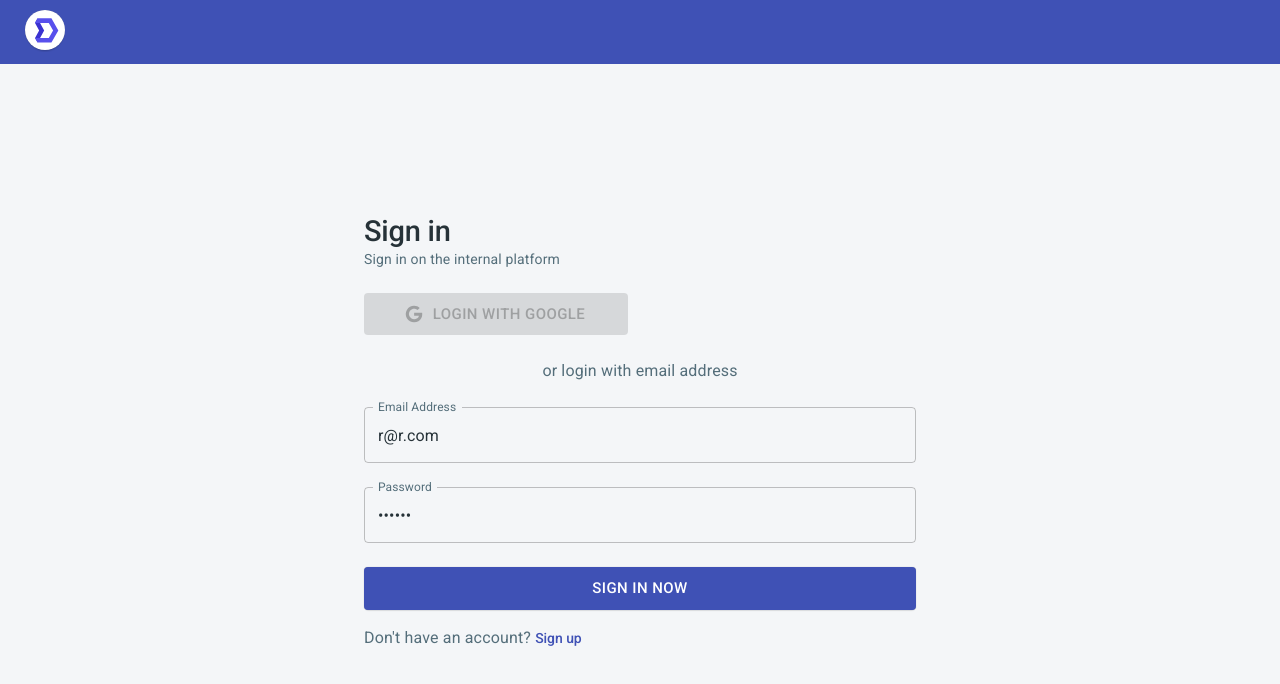
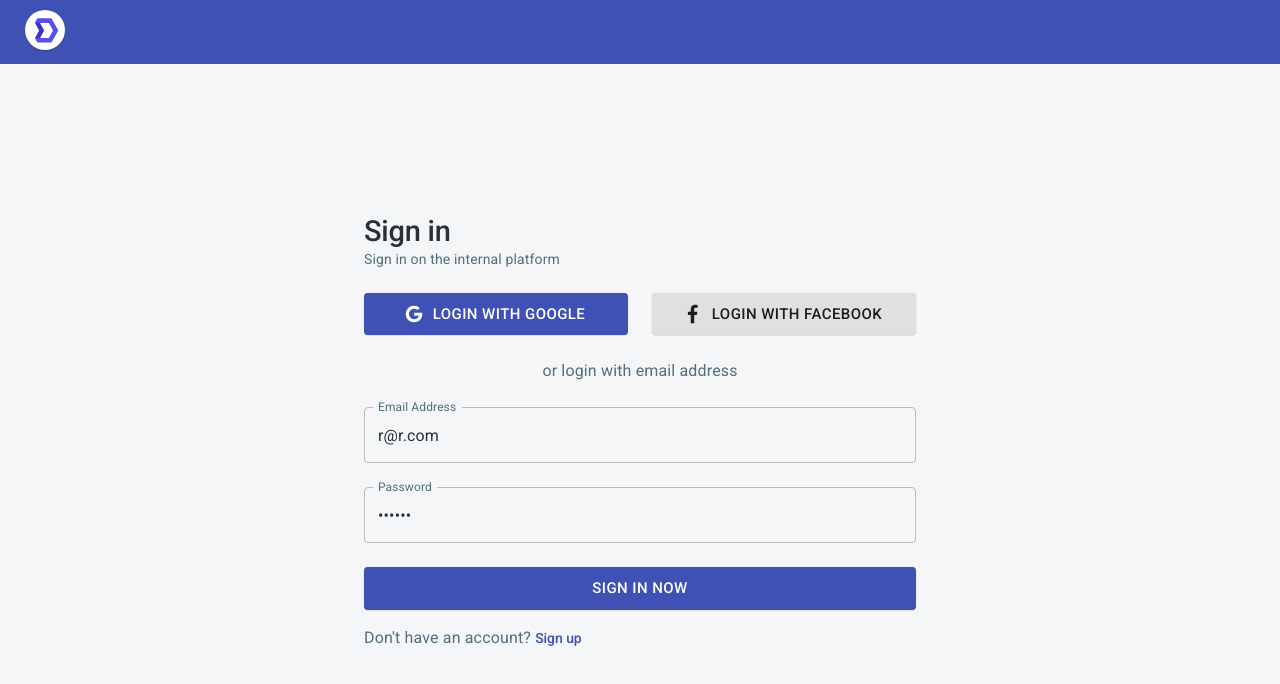
Before and after one commit to RahulMisra2000/ACCF_FInal, a React (Create React App) app: page /login in a window 1280 px wide. Shown: the top 684 px of the page. Built offline with nearby package versions, Linux system fonts and the light colour scheme; no server answers.

Commit message:
Caching implemented

```diff
--- a/src/config/firebaseConfig.js
+++ b/src/config/firebaseConfig.js
@@ -16,10 +16,21 @@ const firebaseConfig = {
 
 firebase.initializeApp(firebaseConfig);
 
+// Here auth is being used as a namespace
+const googleProvider = new firebase.auth.GoogleAuthProvider();
+googleProvider.addScope('profile');
+googleProvider.addScope('email');
+
+const facebookProvider = new firebase.auth.FacebookAuthProvider();
+facebookProvider.addScope('user_birthday');
+
 const db = firebase.firestore();
+
+// Here auth is an object
 const auth = firebase.auth();
 console.dir(auth);
 
+// EMULATORS
 if (config.firestoreEmulator) {
   db.useEmulator('localhost', 8080);
   console.log('Firestore Emulator is being used');
@@ -31,9 +42,12 @@ if (config.authEmulator) {
   console.log('Auth Emulator is being used');
 }
 
+// EXPORT
 const firebaseProducts = {
   db,
-  auth
+  auth,
+  googleProvider,
+  facebookProvider
 };
 
 export default firebaseProducts;
--- a/src/layouts/DashboardLayout/NavBar/index.js
+++ b/src/layouts/DashboardLayout/NavBar/index.js
@@ -1,7 +1,7 @@
 import React, { useEffect, useContext } from 'react';
 import { Link as RouterLink, useLocation } from 'react-router-dom';
 import PropTypes from 'prop-types';
-import userContext from 'src/contexts/userContext';
+import AppContext from 'src/contexts/appContext';
 import {
   Avatar,
   Box,
@@ -110,8 +110,8 @@ const useStyles = makeStyles(() => ({
 const NavBar = ({ onMobileClose, openMobile }) => {
   const classes = useStyles();
   const location = useLocation();
-  const usr = useContext(userContext);
-  populateItems(usr);
+  const { isLoggedIn } = useContext(AppContext);
+  populateItems(isLoggedIn);
 
   useEffect(() => {
     if (openMobile && onMobileClose) {
--- a/src/layouts/DashboardLayout/TopBar.js
+++ b/src/layouts/DashboardLayout/TopBar.js
@@ -15,7 +15,7 @@ import MenuIcon from '@material-ui/icons/Menu';
 import NotificationsIcon from '@material-ui/icons/NotificationsOutlined';
 import InputIcon from '@material-ui/icons/Input';
 import Logo from 'src/components/Logo';
-import userContext from 'src/contexts/userContext';
+import AppContext from 'src/contexts/appContext';
 import firebaseProducts from 'src/config/firebaseConfig';
 
 const useStyles = makeStyles(() => ({
@@ -33,7 +33,7 @@ const TopBar = ({
 }) => {
   const classes = useStyles();
   const [notifications] = useState([]);
-  const user = useContext(userContext);
+  const { user } = useContext(AppContext);
 
   const { auth } = firebaseProducts;
 
--- a/src/services/useFirestore.js
+++ b/src/services/useFirestore.js
@@ -1,5 +1,6 @@
-import { useState, useEffect } from 'react';
+import { useState, useEffect, useContext } from 'react';
 import firebaseProducts from 'src/config/firebaseConfig';
+import AppContext from 'src/contexts/appContext';
 
 const { db } = firebaseProducts;
 
@@ -12,21 +13,32 @@ const useFirestore = (collectionName, searchTerm) => {
 
   const coll = db.collection(collectionName);
   // https://firebase.google.com/docs/firestore/query-data/get-data
+  const { cArray, populateCustomerArray } = useContext(AppContext);
 
   useEffect(() => {
+    // if there is data in the customer's array in the context then we need not go out
+    // and get the data from Firestore
+    if (collectionName === 'customers' && cArray.length) {
+      console.log('%cGetting Data From Cache, not Firestore', 'color:red');
+      console.log(cArray);
+      setIsLoading(false);
+      setData([...cArray]);
+      setError(null);
+    } else { // Get the data from Firestore
       setIsLoading(true);
 
       // setTimeout is ONLY FOR DELAY SIMULATION -- Remove it when GOING LIVE
       setTimeout(() => {
         const d = [];
 
-      (collectionName === 'customers' && searchTerm ? coll.where('name', '==', searchTerm) : coll).get()
+        (collectionName === 'customers' && searchTerm ? coll.where('name', '==', searchTerm) : coll).orderBy('createdAt', 'desc').get()
           .then((querySnapshot) => {
             querySnapshot.forEach((doc) => {
               // doc.data() is never undefined for query doc snapshots
               d.push({ ...doc.data(), id: doc.id });
             });
             setData(d);
+            populateCustomerArray(d);
             setError(null);
           })
           .catch((err) => {
@@ -38,7 +50,7 @@ const useFirestore = (collectionName, searchTerm) => {
             console.log(d);
           });
       }, 1500);
-
+    } // else
     return () => {
       console.log('unmounted');
     };
--- a/src/views/auth/LoginView.js
+++ b/src/views/auth/LoginView.js
@@ -34,6 +34,11 @@ const LoginView = () => {
   const navigate = useNavigate();
   let loginErrorMessage = null;
 
+  const handleSubmitF = (e, values) => {
+    console.log('%handleSubmitF', 'color:red');
+    console.log(e, values);
+  };
+
   return (
     <Page
       className={classes.root}
@@ -61,7 +66,29 @@ const LoginView = () => {
               console.log(values);
             }}
             onSubmit={(values, { setSubmitting, resetForm}) => {
-
+              if (values.btnClicked === 'GOOGLE') {
+                auth.signInWithPopup(firebaseProducts.googleProvider).then(function(result) {
+                  // This gives you a Google Access Token.
+                  var token = result.credential.accessToken;
+                  // The signed-in user info.
+                  var user = result.user;
+                  console.log(result);
+                  navigate('/app/dashboard', { replace: true });
+                 })
+                 .catch((error) => {
+                  loginErrorMessage = `${error.message}`;
+                  setSubmitting(false);
+                });
+              } else if (values.btnClicked === 'FB') {
+                  auth.signInWithPopup(firebaseProducts.facebookProvider).then(function(result) {
+                    navigate('/app/dashboard', { replace: true });
+                  })
+                  .catch((error) => {
+                    loginErrorMessage = `${error.message}`;
+                    setSubmitting(false);
+                  });
+                } else if (values.btnClicked === 'EP') {
+                  console.log('%c' + values, 'color:red');
                     auth.signInWithEmailAndPassword(values.email, values.password)
                     .then((userCredential) => {
                       // Signed in
@@ -73,17 +100,15 @@ const LoginView = () => {
                       loginErrorMessage = `${error.message}`;
                       setSubmitting(false);
                     });
+              }
             }}
           >
-            {({
-              errors,
-              handleBlur,
-              handleChange,
-              handleSubmit,
-              isSubmitting,
-              touched,
-              values
-            }) => (
+            {
+              // https://github.com/formium/formik/issues/1865
+              (helpers) => {
+                const { errors,handleBlur,handleChange,handleSubmit,isSubmitting,touched,values } = helpers;
+
+                return (
                   <form onSubmit={handleSubmit}>
                 <Box mb={3}>
                   <Typography
@@ -111,16 +136,35 @@ const LoginView = () => {
                     md={6}
                   >
                     <Button
-                      disabled='true'
                       fullWidth
                       startIcon={<GoogleIcon />}
-                      onClick={handleSubmit}
+                      onClick={(e) => { helpers.setFieldValue('btnClicked','GOOGLE'); }}
                       size="large"
                       variant="contained"
+                      color="primary"
+                      type="submit"
                     >
                       Login with Google
                     </Button>
                   </Grid>
+
+                  <Grid
+                    item
+                    xs={12}
+                    md={6}
+                  >
+                    <Button
+                      fullWidth
+                      startIcon={<FacebookIcon />}
+                      onClick={(e) => { helpers.setFieldValue('btnClicked','FB'); }}
+                      size="large"
+                      variant="contained"
+                      type="submit"
+                    >
+                      Login with Facebook
+                    </Button>
+                  </Grid>
+
                 </Grid>
                 <Box
                   mt={3}
@@ -168,6 +212,8 @@ const LoginView = () => {
                     size="large"
                     type="submit"
                     variant="contained"
+                    onClick={(e) => { helpers.setFieldValue('btnClicked','EP'); }}
+                    type="submit"
                   >
                     Sign in now
                   </Button>
@@ -197,6 +243,7 @@ const LoginView = () => {
                     null}
               </form>
                 )}
+            }
           </Formik>
         </Container>
       </Box>
--- a/src/views/customer/CustomerListView/index.js
+++ b/src/views/customer/CustomerListView/index.js
@@ -31,6 +31,7 @@ const CustomerListView = () => {
 
   // Gets the data from Firestore
   const {isLoading, data: cdata, error} = useFirestore('customers', searchTerm);
+  console.log('right ************************************** after useFirestore');
 
   // Just changes the state so that this and all child components are re-rendered (aka component is re-executed from top to bottom)
   const handleSearchTerm = (q) => {
```
Also changed, not shown: src/App.js (+39 -4 lines), src/views/customer/CustomerAddUpd/ProfileDetails.js (+15 -2 lines), src/contexts/appContext.js (renamed from src/contexts/userContext.js), 2 other files (tests, documents, lock files or other folders). Lines whose indentation alone changed are shown as unchanged.
